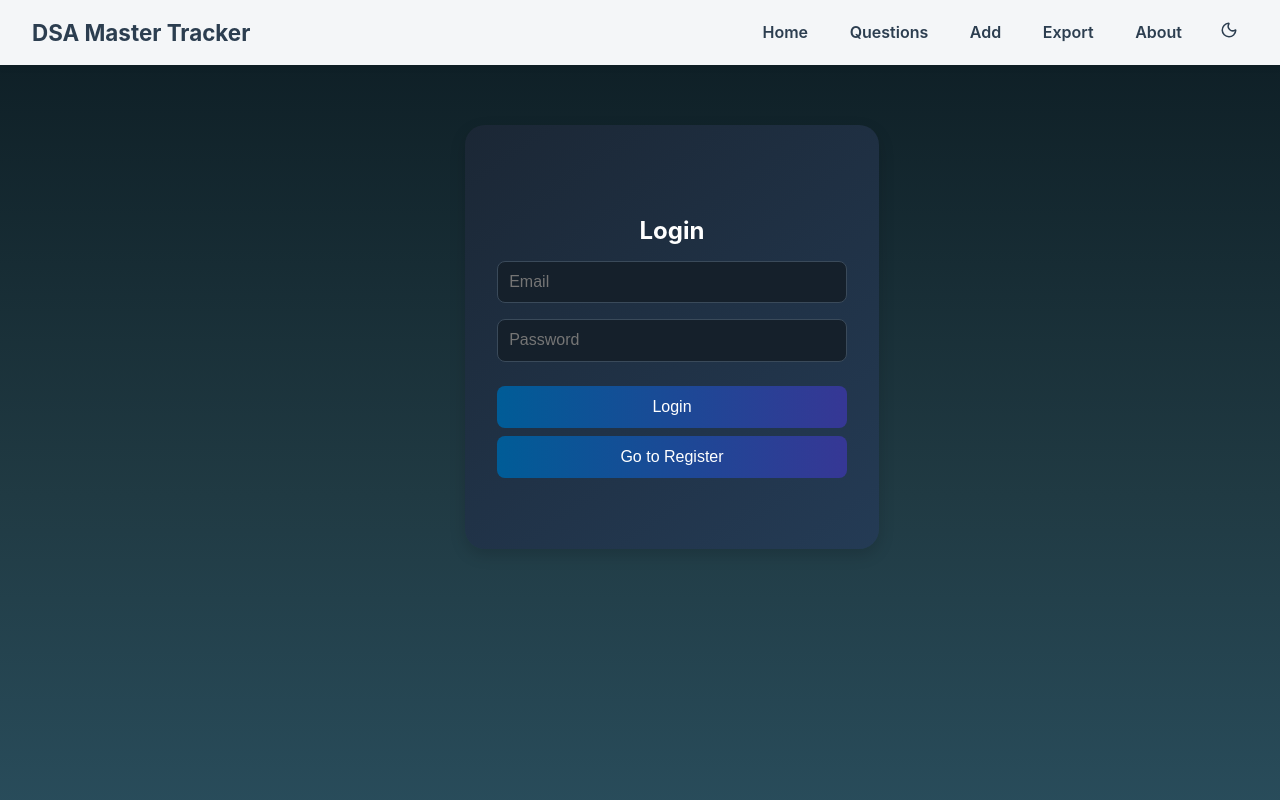
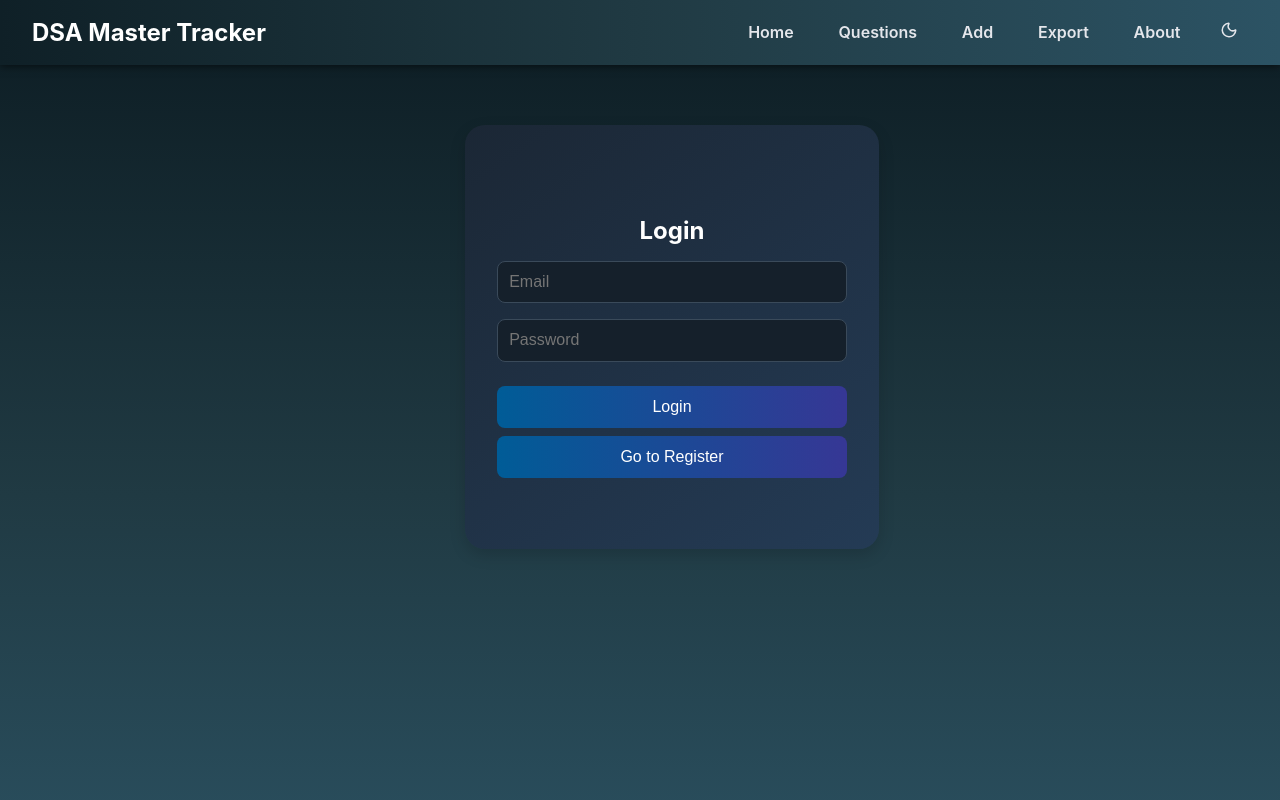
Before and after one commit to Pratik-shedge07/dsa-tracker, a React (Create React App) app: page /login in a window 1280 px wide. Shown: the top 800 px of the page. Built offline with nearby package versions, Linux system fonts and the light colour scheme.

Commit message:
navo bar fixed

```diff
--- a/src/components/Navbar.jsx
+++ b/src/components/Navbar.jsx
@@ -1,17 +1,16 @@
 import React from 'react';
 import styled from 'styled-components';
 import { NavLink, useNavigate } from 'react-router-dom';
-import { Sun, Moon, LogOut, Home } from 'lucide-react';
+import { Sun, Moon, LogOut } from 'lucide-react';
 
 const Nav = styled.nav`
-  background-color: ${({ dark }) => (dark ? '#0d1117' : '#f4f6f8')};
-  color: ${({ dark }) => (dark ? '#c9d1d9' : '#2c3e50')};
+  background: linear-gradient(to right, #0f2027, #203a43, #2c5364);
+  color: #e4e6eb;
   padding: 1rem 2rem;
   display: flex;
   justify-content: space-between;
   align-items: center;
-  box-shadow: ${({ dark }) =>
-    dark ? '0 1px 8px rgba(255, 255, 255, 0.05)' : '0 1px 8px rgba(0, 0, 0, 0.1)'};
+  box-shadow: 0 1px 8px rgba(0, 0, 0, 0.6);
   position: sticky;
   top: 0;
   z-index: 100;
@@ -19,9 +18,9 @@ const Nav = styled.nav`
 
 const Logo = styled.div`
   font-weight: 700;
-  font-size: 1.4rem;
+  font-size: 1.5rem;
   cursor: pointer;
-  color: ${({ dark }) => (dark ? '#58a6ff' : '#2c3e50')};
+  color: #ffffff;
   user-select: none;
 `;
 
@@ -32,27 +31,27 @@ const NavItems = styled.div`
 `;
 
 const StyledLink = styled(NavLink)`
-  color: inherit;
+  color: #e4e6eb;
   font-weight: 600;
   text-decoration: none;
-  padding: 0.4rem 0.8rem;
+  padding: 0.4rem 0.9rem;
   border-radius: 8px;
   transition: background-color 0.3s ease;
 
   &.active {
-    background-color: ${({ dark }) => (dark ? '#238636' : '#a5d6ff')};
-    color: ${({ dark }) => (dark ? '#d2f8d2' : '#034078')};
+    background-color: #145374;
+    color: #ffffff;
   }
 
   &:hover {
-    background-color: ${({ dark }) => (dark ? '#30363d' : '#d0e7ff')};
+    background-color: rgba(255, 255, 255, 0.1);
   }
 `;
 
 const Button = styled.button`
   background: none;
   border: none;
-  color: inherit;
+  color: #e4e6eb;
   cursor: pointer;
   padding: 0.3rem 0.6rem;
   border-radius: 8px;
@@ -60,7 +59,7 @@ const Button = styled.button`
   transition: background-color 0.3s ease;
 
   &:hover {
-    background-color: ${({ dark }) => (dark ? '#30363d' : '#d0e7ff')};
+    background-color: rgba(255, 255, 255, 0.1);
   }
 `;
 
@@ -73,34 +72,32 @@ function Navbar({ darkMode, toggleDarkMode, isLoggedIn, onLogout }) {
   };
 
   return (
-    <Nav dark={darkMode}>
-      <Logo dark={darkMode} onClick={() => navigate('/')}>
-        DSA Master Tracker
-      </Logo>
+    <Nav>
+      <Logo onClick={() => navigate('/')}>DSA Master Tracker</Logo>
 
       <NavItems>
-        <StyledLink to="/" dark={darkMode}>
+        <StyledLink to="/" className={({ isActive }) => (isActive ? 'active' : '')}>
           Home
         </StyledLink>
-        <StyledLink to="/questions" dark={darkMode}>
+        <StyledLink to="/questions" className={({ isActive }) => (isActive ? 'active' : '')}>
           Questions
         </StyledLink>
-        <StyledLink to="/add" dark={darkMode}>
+        <StyledLink to="/add" className={({ isActive }) => (isActive ? 'active' : '')}>
           Add
         </StyledLink>
-        <StyledLink to="/export" dark={darkMode}>
+        <StyledLink to="/export" className={({ isActive }) => (isActive ? 'active' : '')}>
           Export
         </StyledLink>
-        <StyledLink to="/about" dark={darkMode}>
+        <StyledLink to="/about" className={({ isActive }) => (isActive ? 'active' : '')}>
           About
         </StyledLink>
 
-        <Button onClick={toggleDarkMode} dark={darkMode} title="Toggle Dark Mode" aria-label="Toggle Dark Mode">
+        <Button onClick={toggleDarkMode} title="Toggle Dark Mode" aria-label="Toggle Dark Mode">
           {darkMode ? <Sun size={18} /> : <Moon size={18} />}
         </Button>
 
         {isLoggedIn && (
-          <Button onClick={handleLogoutClick} dark={darkMode} title="Logout" aria-label="Logout">
+          <Button onClick={handleLogoutClick} title="Logout" aria-label="Logout">
             <LogOut size={18} />
           </Button>
         )}
```
